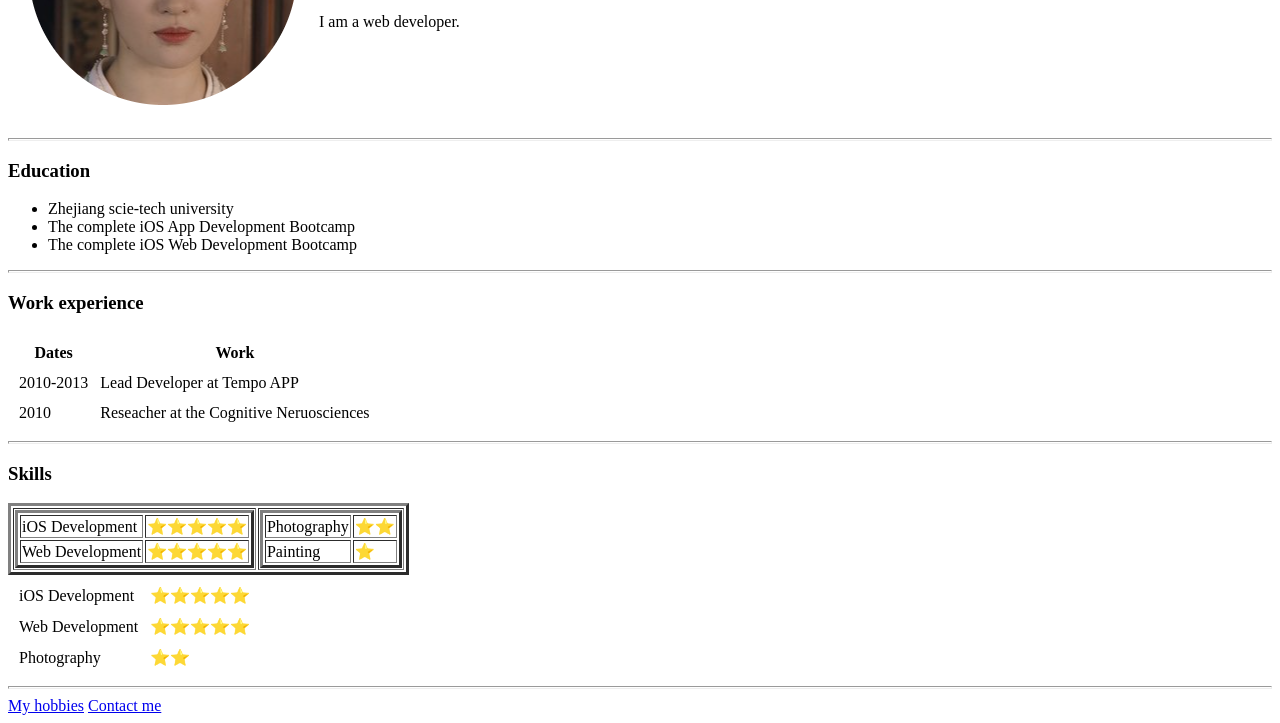
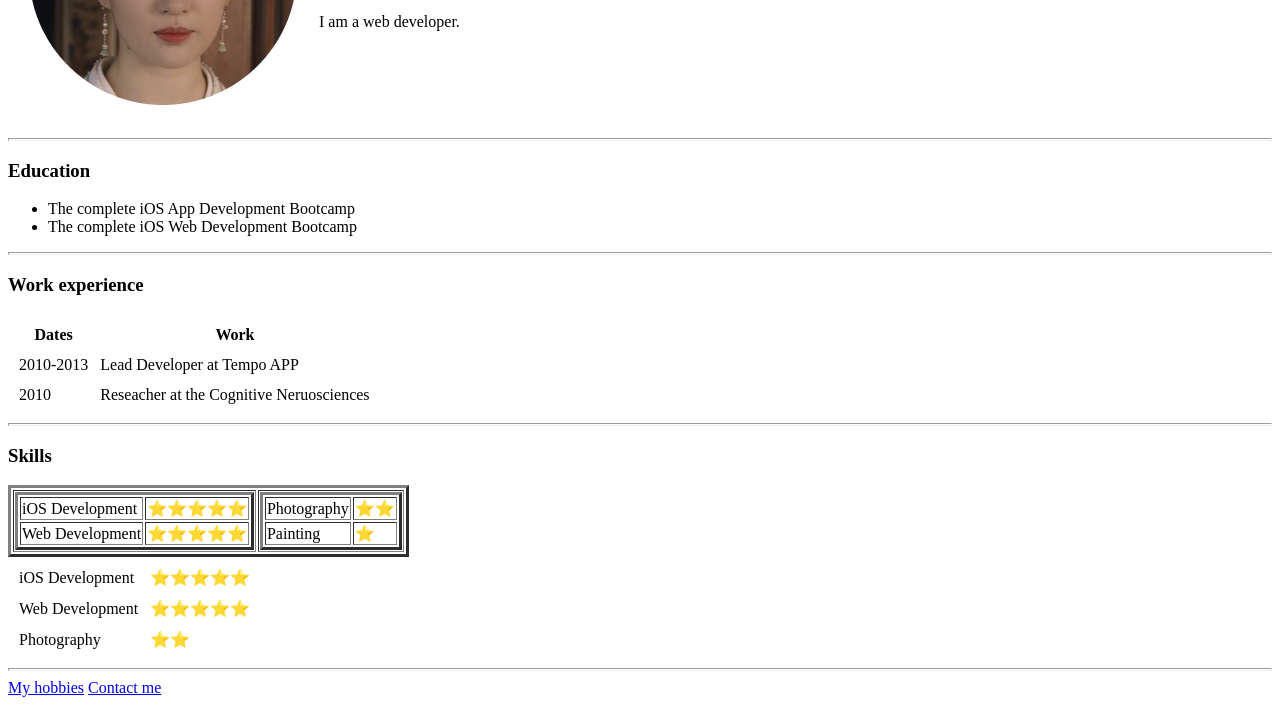
Before and after one commit to Minnzuu/Mytest, a plain HTML site: page index.html in a window 1280 px wide. Shown: the part 192-915 px from the top of the page. Drawn offline with Linux system fonts and the light colour scheme.

Commit message:
Update index.html

```diff
--- a/index.html
+++ b/index.html
@@ -22,7 +22,6 @@
 
   <h3>Education</h3>
   <ul>
-    <li>Zhejiang scie-tech university </li>
     <li>The complete iOS App Development Bootcamp</li>
     <li>The complete iOS Web Development Bootcamp</li>
   </ul>
```
